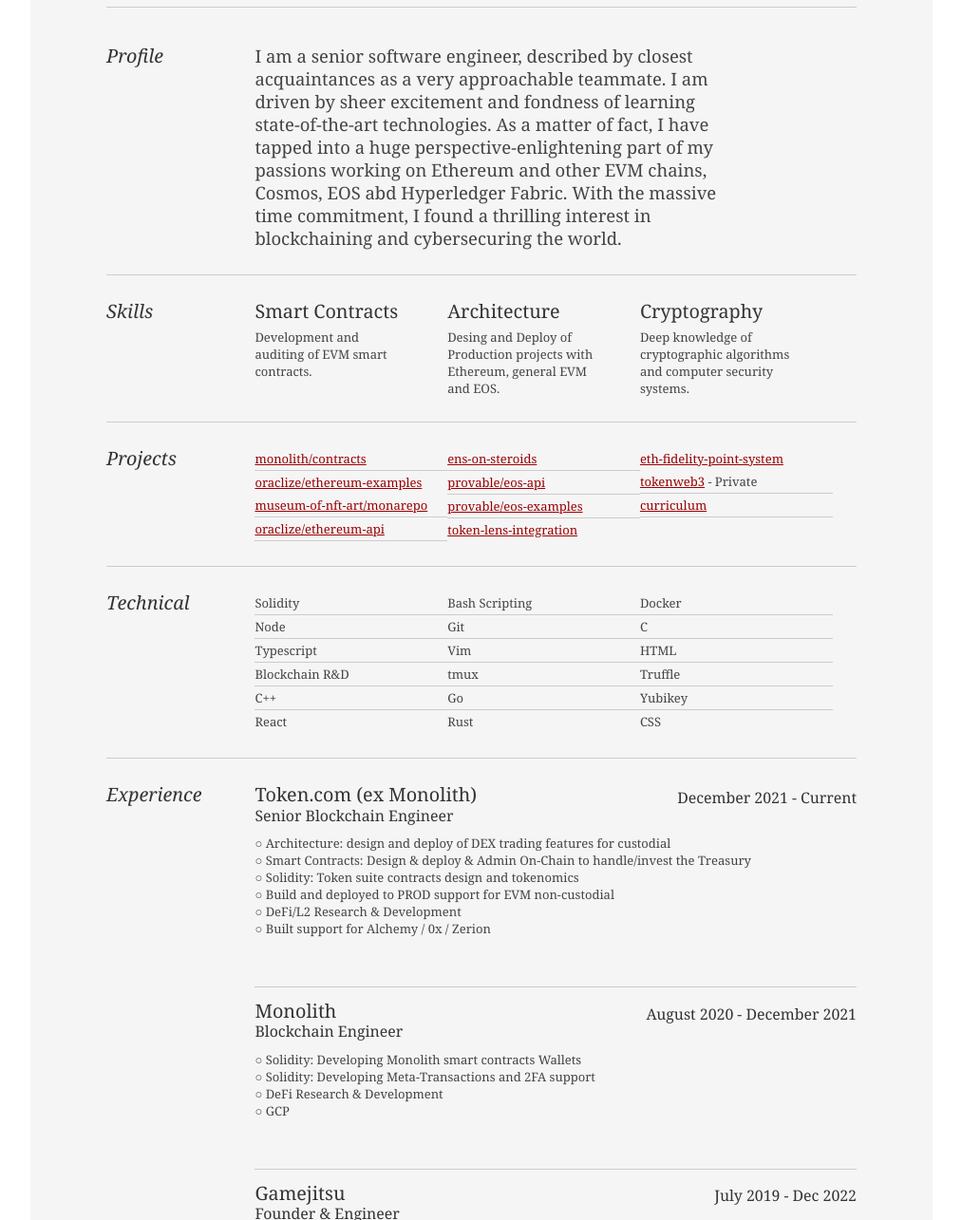
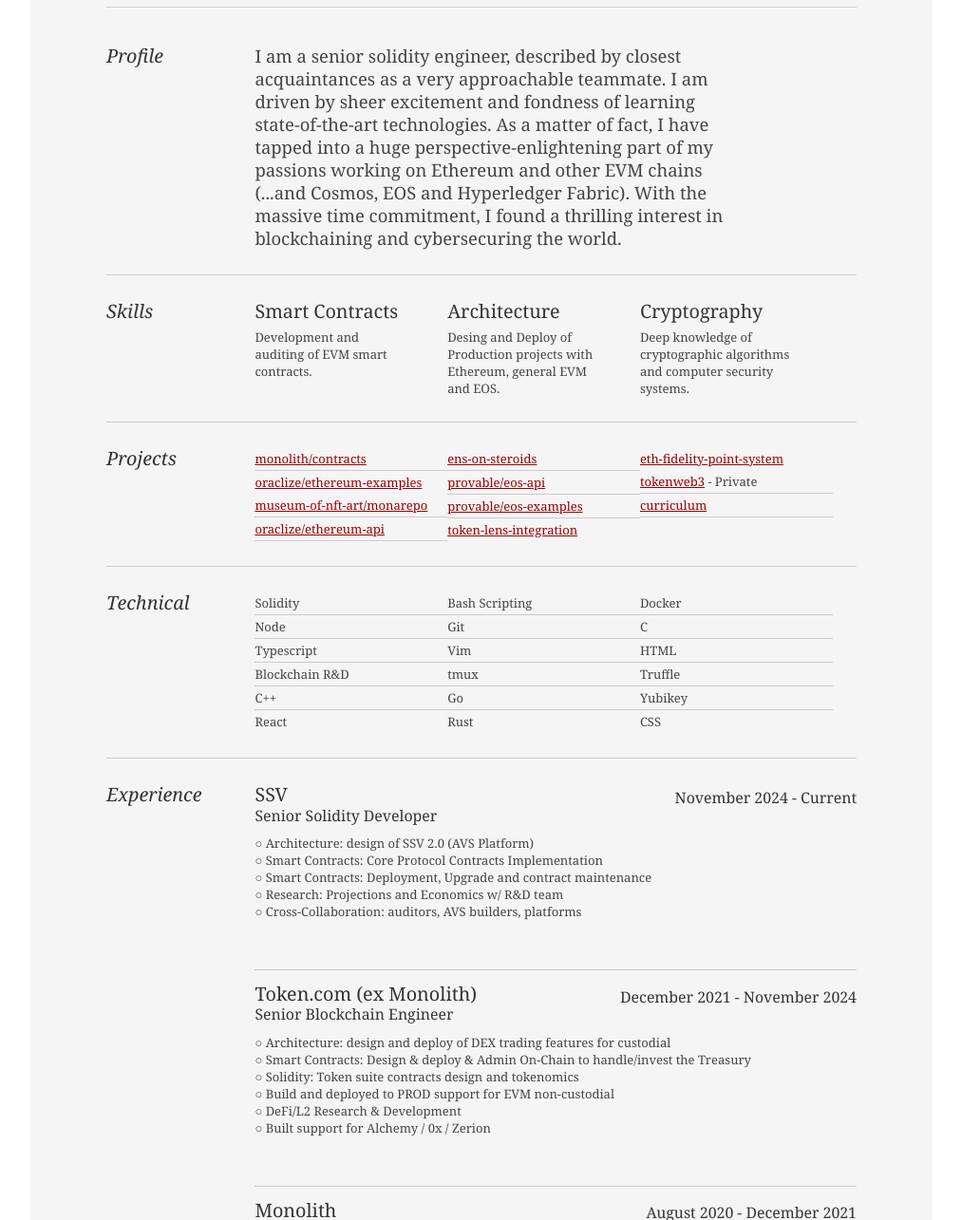
Before and after one commit to riccardopersiani/riccardopersiani.github.io, a plain HTML site: page index.html in a window 1280 px wide. Shown: the part 228-1513 px from the top of the page at 95% size, without its empty margins (133-1146 px from the left). Drawn offline with Linux system fonts and the light colour scheme.

Commit message:
chore: <- ssv update

```diff
--- a/index.html
+++ b/index.html
@@ -10,7 +10,7 @@
     <link rel="canonical" href="http://riccardopersiani.com/">
     <link rel="stylesheet" type="text/css" href="reset.css" media="all">
     <link rel="stylesheet" type="text/css" href="resume.css" media="all">
-    <title>Riccardo Persiani | Senior Blockchain Engineer | r.persian@protonmail.com</title>
+    <title>Riccardo Persiani | Senior Blockchain Developer | r.persian@protonmail.com</title>
   </head>
 
   <body>
@@ -21,7 +21,7 @@
           <div class="yui-gc">
             <div class="yui-u first">
               <h1>Riccardo Persiani</h1>
-              <h2>Senior Blockchain Engineer</h2>
+              <h2>Senior Solidity Developer</h2>
             </div>
             <div class="yui-u">
               <div class="contact-info">
@@ -44,8 +44,8 @@
                 </div>
                 <div class="yui-u">
                   <p class="enlarge">
-                    I am a senior software engineer, described by closest acquaintances as a very approachable teammate. I am driven by sheer excitement and fondness of learning state-of-the-art technologies.
-                    As a matter of fact, I have tapped into a huge perspective-enlightening part of my passions working on Ethereum and other EVM chains, Cosmos, EOS abd Hyperledger Fabric. With the massive time commitment, I found a thrilling interest in blockchaining and cybersecuring the world.
+                    I am a senior solidity engineer, described by closest acquaintances as a very approachable teammate. I am driven by sheer excitement and fondness of learning state-of-the-art technologies.
+                    As a matter of fact, I have tapped into a huge perspective-enlightening part of my passions working on Ethereum and other EVM chains (...and Cosmos, EOS and Hyperledger Fabric). With the massive time commitment, I found a thrilling interest in blockchaining and cybersecuring the world.
                   </p>
                 </div>
               </div>
@@ -171,10 +171,22 @@
                   <h2>Experience</h2>
                 </div>
                 <div class="yui-u">
+                     <div class="job">
+                    <h2>SSV</h2>
+                    <h3>Senior Solidity Developer</h3>
+                    <h4>November 2024 - Current</h4>
+                    <p>
+                    ○ Architecture: design of SSV 2.0 (AVS Platform)<br>
+                    ○ Smart Contracts: Core Protocol Contracts Implementation<br>
+                    ○ Smart Contracts: Deployment, Upgrade and contract maintenance<br>
+                    ○ Research: Projections and Economics w/ R&D team<br>
+                    ○ Cross-Collaboration: auditors, AVS builders, platforms<br>
+                    </p>
+                  </div>
                   <div class="job">
                     <h2>Token.com (ex Monolith)</h2>
                     <h3>Senior Blockchain Engineer</h3>
-                    <h4>December 2021 - Current</h4>
+                    <h4>December 2021 - November 2024</h4>
                     <p>
                     ○ Architecture: design and deploy of DEX trading features for custodial<br>
                     ○ Smart Contracts: Design & deploy & Admin On-Chain to handle/invest the Treasury<br>
@@ -186,7 +198,7 @@
                   </div>
                   <div class="job">
                     <h2>Monolith</h2>
-                    <h3>Blockchain Engineer</h3>
+                    <h3>Solidity Engineer</h3>
                     <h4>August 2020 - December 2021</h4>
                     <p>
                     ○ Solidity: Developing Monolith smart contracts Wallets<br>
@@ -199,7 +211,7 @@
                 <div class="yui-u">
                   <div class="job">
                     <h2>Gamejitsu</h2>
-                    <h3>Founder & Engineer</h3>
+                    <h3>Founder & Core Contributor</h3>
                     <h4>July 2019 - Dec 2022</h4>
                     <p>
                     ○ Developed Typescript React front-end<br>
@@ -246,7 +258,7 @@
                 <div class="yui-u">
                   <div class="job">
                     <h2>Vetrya</h2>
-                    <h3>Software Engineer Intern</h3>
+                    <h3>Blockchain Engineer Intern</h3>
                     <h4>Sept 2017 - Jul 2018</h4>
                     <p>Development of a fidelity point system as a distributed application on the Ethereum blockchain. Master's Degree Thesis Project</p>
                   </div>
@@ -368,7 +380,7 @@
                 </div>
                 <div class="yui-u">
                   <div class="job">
-                    <h2>Devcon 7 - Soon</h2>
+                    <h2>Devcon 7</h2>
                     <h3>Bangkok, TH</h3>
                     <h4>November 2024</h4>
                   </div>
```
